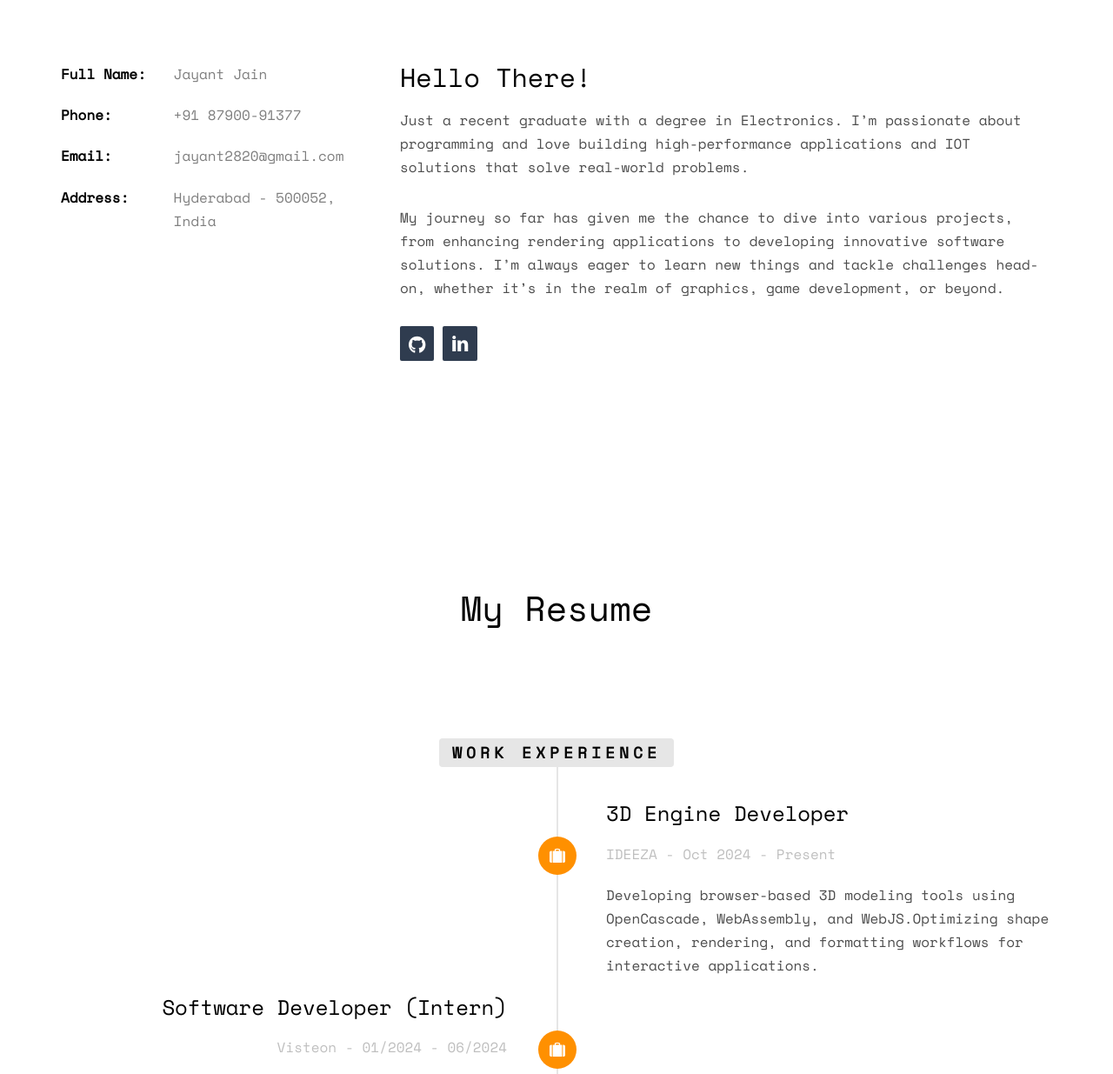
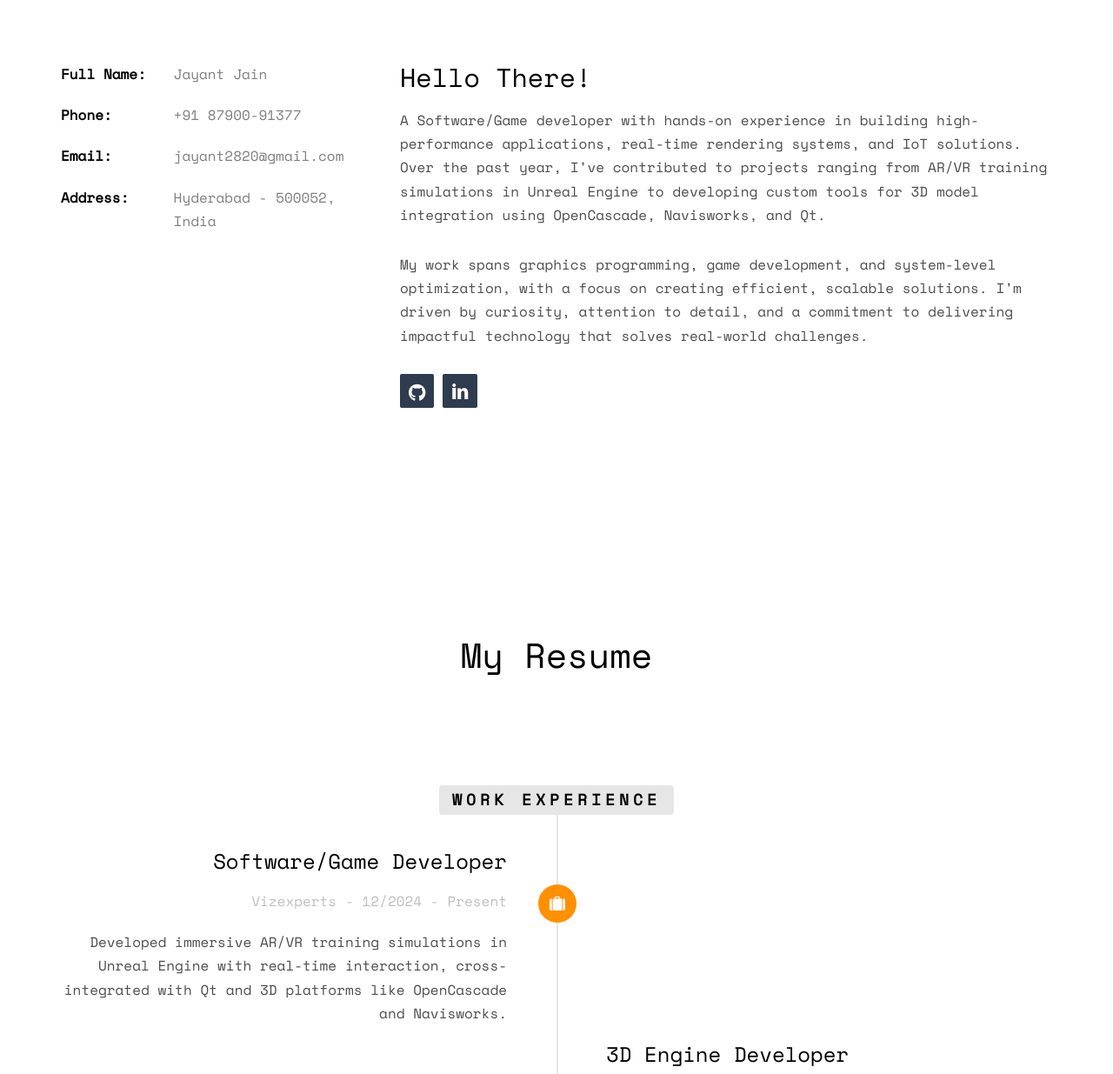
Before and after one commit to JJ2820/Profile, a plain HTML site: page index.html in a window 1280 px wide. Shown: the part 1000-2235 px from the top of the page at 87% size. Drawn offline with nearby package versions, Linux system fonts and the light colour scheme; some packages are replaced by stand-ins of ours; no server answers; files whose address does not match are found by name.

Commit message:
Update index.html
Updates vizexperts

```diff
--- a/index.html
+++ b/index.html
@@ -58,7 +58,7 @@
 						<div class="display-tc js-fullheight animate-box" data-animate-effect="fadeIn">
 							<div class="profile-thumb" style="background: url(images/user-3.jpg);"></div>
 							<h1><span>Jayant Jain</span></h1>
-							<h3><span>Software Developer / Game Designer</span></h3>
+							<h3><span>Game Developer</span></h3>
 							<p>
 								<ul class="fh5co-social-icons">
 									<li><a href="https://www.linkedin.com/in/jayant-jain-123q"><i class="icon-linkedin2"></i></a></li>
@@ -90,8 +90,8 @@
 				</div>
 				<div class="col-md-8">
 					<h2>Hello There!</h2>
-					<p>Just a recent graduate with a degree in Electronics. I’m passionate about programming and love building high-performance applications and IOT solutions that solve real-world problems.</p>
-					<p>My journey so far has given me the chance to dive into various projects, from enhancing rendering applications to developing innovative software solutions. I’m always eager to learn new things and tackle challenges head-on, whether it’s in the realm of graphics, game development, or beyond.</p>
+					<p>A Software/Game developer with hands-on experience in building high-performance applications, real-time rendering systems, and IoT solutions. Over the past year, I’ve contributed to projects ranging from AR/VR training simulations in Unreal Engine to developing custom tools for 3D model integration using OpenCascade, Navisworks, and Qt.</p>
+					<p>My work spans graphics programming, game development, and system-level optimization, with a focus on creating efficient, scalable solutions. I’m driven by curiosity, attention to detail, and a commitment to delivering impactful technology that solves real-world challenges.</p>
 					<p>
 						<ul class="fh5co-social-icons">
 							<li><a href="https://github.com/JJ2820"><i class="fab fa-github"></i></a></li>
@@ -116,6 +116,18 @@
 					<ul class="timeline">
 						<li class="timeline-heading text-center animate-box">
 							<div><h3>Work Experience</h3></div>
+						</li>
+						<li class="animate-box timeline-unverted">
+							<div class="timeline-badge"><i class="icon-suitcase"></i></div>
+							<div class="timeline-panel">
+								<div class="timeline-heading">
+									<h3 class="timeline-title">Software/Game Developer</h3>
+									<span class="company">Vizexperts - 12/2024 - Present</span>
+								</div>
+								<div class="timeline-body">
+									<p>Developed immersive AR/VR training simulations in Unreal Engine with real-time interaction, cross-integrated with Qt and 3D platforms like OpenCascade and Navisworks.</p>
+								</div>
+							</div>
 						</li>
 						<li class="timeline-inverted animate-box">
 							<div class="timeline-badge"><i class="icon-suitcase"></i></div>
@@ -229,11 +241,11 @@
 					<div class="col-md-4 text-center">
 						<div class="feature-left">
 							<span class="icon">
-								<i class="icon-paintbrush"></i>
+								<i class="fas fa-gamepad"></i>
 							</span>
 							<div class="feature-copy">
-								<h3>Web Design</h3>
-								<p>Designing minimalistic and good websites</p>
+								<h3>Game Developer</h3>
+								<p>Designing AR/VR games and applications.</p>
 							</div>
 						</div>
 					</div>
@@ -275,10 +287,10 @@
 			</div>
 			<div class="row row-pb-md">
 				<div class="col-md-3 col-sm-6 col-xs-12 text-center">
-					<div class="chart" data-percent="95"><span><strong>HTML5</strong>95%</span></div>
+					<div class="chart" data-percent="95"><span><strong>Unreal Engine</strong>95%</span></div>
 				</div>
 				<div class="col-md-3 col-sm-6 col-xs-12 text-center">
-					<div class="chart" data-percent="93"><span><strong>CSS3</strong>93%</span></div>
+					<div class="chart" data-percent="93"><span><strong>AR/VR</strong>93%</span></div>
 				</div>
 				<div class="col-md-3 col-sm-6 col-xs-12 text-center">
 					<div class="chart" data-percent="90"><span><strong>C++</strong>90%</span></div>
@@ -303,7 +315,7 @@
 			<div class="row">
 				<div class="col-md-6">
 					<div class="progress-wrap">
-						<h3><span class="name-left">HTML5/CSS3</span><span class="value-right">95%</span></h3>
+						<h3><span class="name-left">Unreal Engine</span><span class="value-right">95%</span></h3>
 						<div class="progress">
 						  <div class="progress-bar progress-bar-1 progress-bar-striped active" role="progressbar"
 						  aria-valuenow="90" aria-valuemin="0" aria-valuemax="100" style="width:90%">
```
